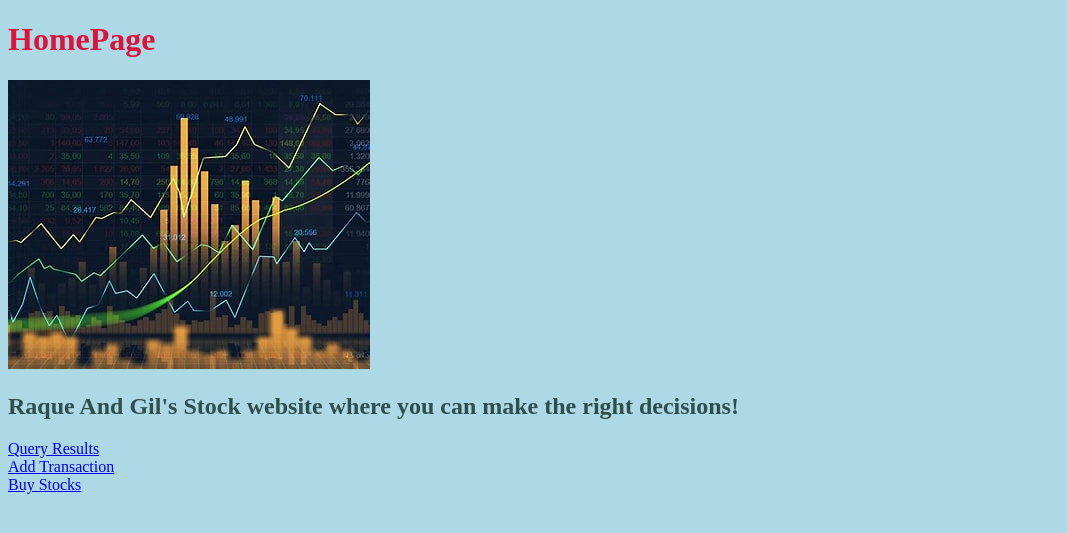
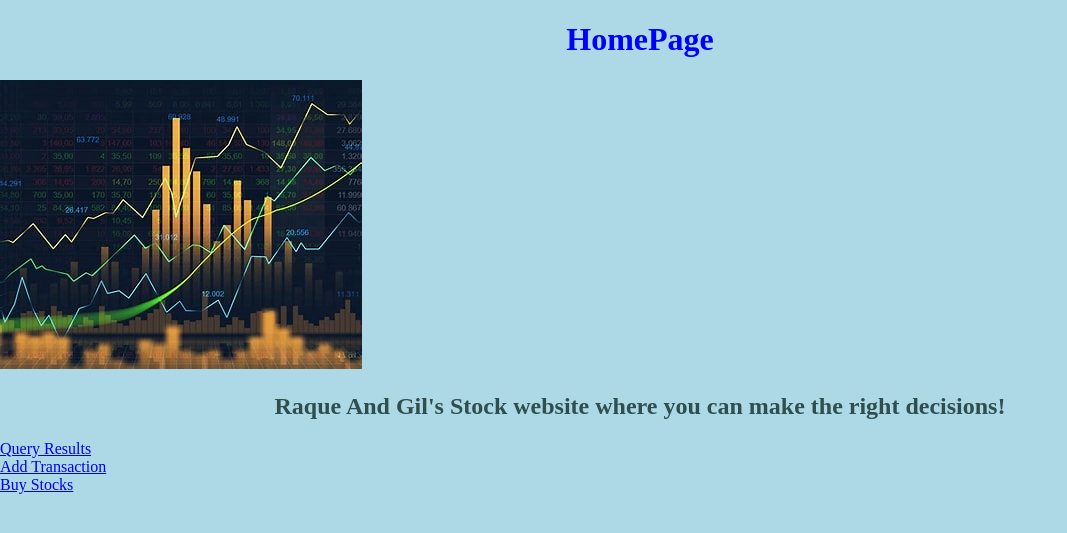
Before and after one commit to GilCaplan/Django_ProjectP2, a Django app: page / in a window 1280 px wide. Shown: the top 533 px of the page, without its empty margins (0-1067 px from the left). Run offline with Django 4.2, Linux system fonts and the light colour scheme.

Commit message:
started django project

```diff
--- a/static/style.css
+++ b/static/style.css
@@ -1,5 +1,6 @@
 body{
     background-color: lightblue;
+    margin: auto;
 }
 th, td {
     border: 1px solid #dddddd;
@@ -13,11 +14,13 @@ thead th {
 }
 
 h1{
-    color: crimson;
+    color: blue;
+    text-align: center;
 }
 
 h2{
     color: darkslategrey;
+    text-align: center;
 }
 
 .rectangle{
```
